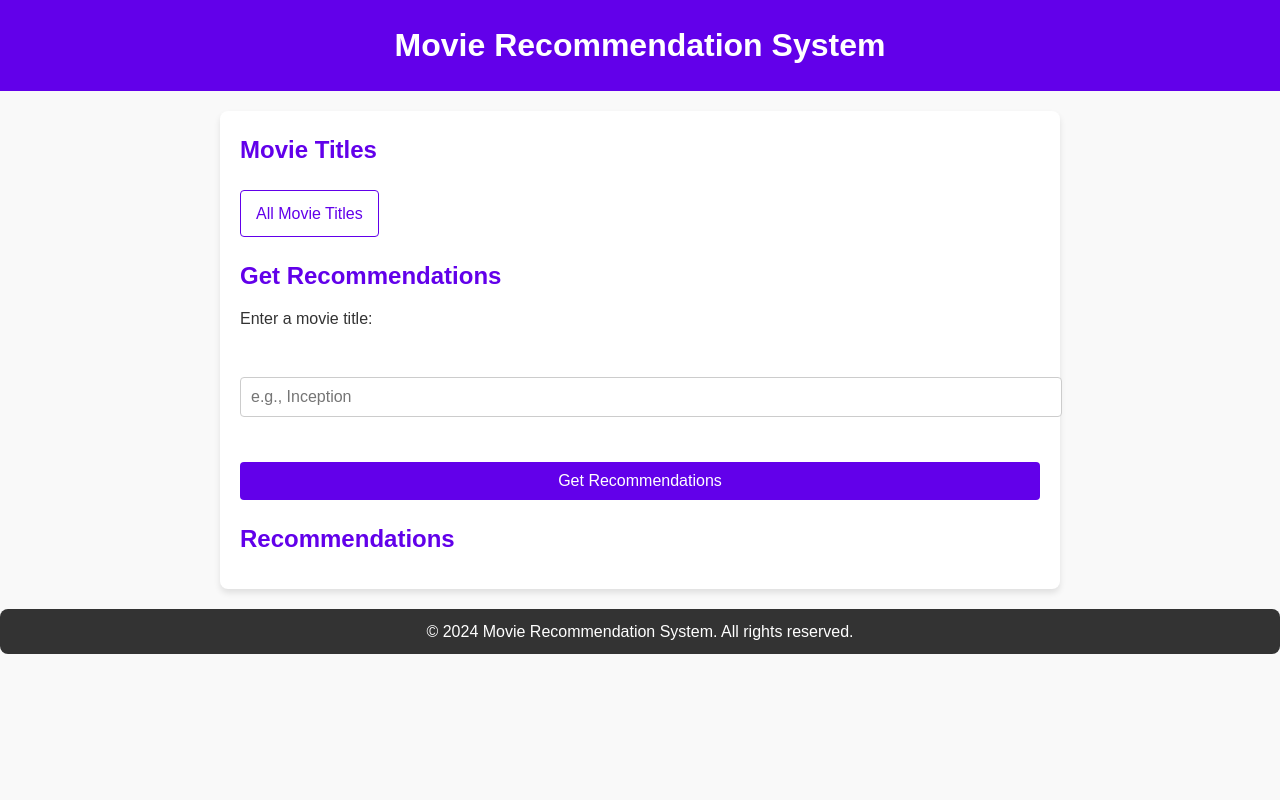
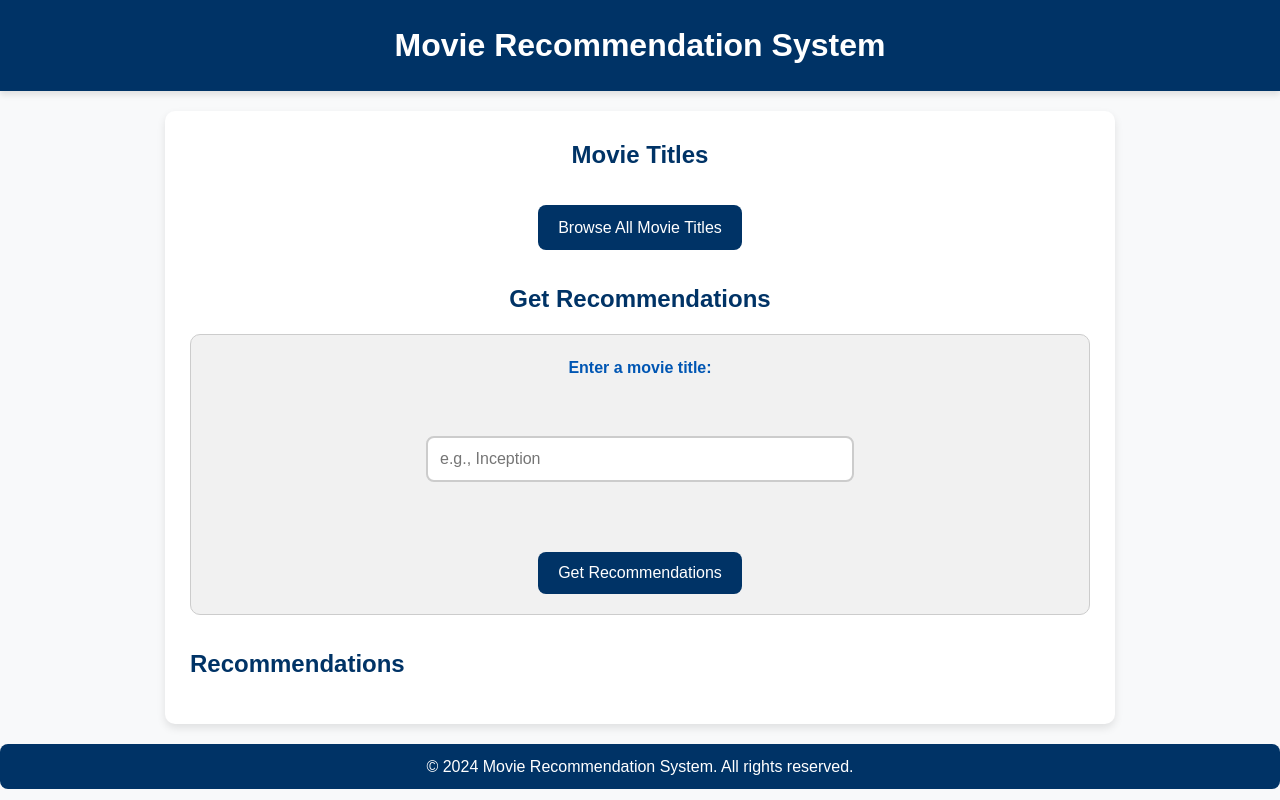
Before and after one commit to Lowkeyperohooker/CSC_108-FInal_Project, a Flask app: page / in a window 1280 px wide. Run offline with Flask 3, Linux system fonts and the light colour scheme; parts of the project's set-up code (start-up, migrations or seed data) failed here and were passed over.

Commit message:
Fix ang bug og gi panindut and ui

```diff
--- a/static/style.css
+++ b/static/style.css
@@ -3,105 +3,201 @@ body, h1, h2, p, ul, a {
     margin: 0;
     padding: 0;
     font-family: Arial, sans-serif;
+    box-sizing: border-box;
 }
 
 body {
-    background-color: #f9f9f9;
+    background-color: #f8f9fa;
     color: #333;
     line-height: 1.6;
 }
 
 /* Header */
 header {
-    background-color: #6200ea;
+    background-color: #003366;
     color: white;
     text-align: center;
     padding: 20px 0;
+    box-shadow: 0 4px 6px rgba(0, 0, 0, 0.1);
+}
+
+header h1 {
+    font-size: 2rem;
+    margin: 0;
 }
 
 /* Main Content */
 main {
-    width: 80%;
-    max-width: 800px;
+    width: 90%;
+    max-width: 900px;
     margin: 20px auto;
     background: white;
-    padding: 20px;
-    border-radius: 8px;
-    box-shadow: 0 4px 6px rgba(0, 0, 0, 0.1);
+    padding: 25px;
+    border-radius: 10px;
+    box-shadow: 0 4px 8px rgba(0, 0, 0, 0.1);
 }
 
 h2 {
-    margin-bottom: 10px;
-    color: #6200ea;
+    margin-bottom: 15px;
+    color: #003366;
+    font-size: 1.5rem;
 }
 
-/* Form Section */
+/* Enhanced Form Section */
 .form-section {
-    margin-bottom: 20px;
+    margin-bottom: 30px;
+    text-align: center;
 }
 
 #recommend-form {
     display: flex;
     flex-direction: column;
-    gap: 10px;
+    align-items: center;
+    gap: 15px;
+    padding: 20px;
+    background-color: #f1f1f1;
+    border: 1px solid #ccc;
+    border-radius: 10px;
+    transition: transform 0.3s ease, box-shadow 0.3s ease;
+}
+
+#recommend-form:hover {
+    transform: translateY(-3px);
+    box-shadow: 0 6px 10px rgba(0, 0, 0, 0.2);
+}
+
+label {
+    font-size: 1rem;
+    font-weight: bold;
+    color: #0056b3;
 }
 
 #movie-title {
-    padding: 10px;
-    border: 1px solid #ccc;
-    border-radius: 4px;
+    padding: 12px;
+    border: 2px solid #ccc;
+    border-radius: 8px;
     font-size: 1rem;
-    width: 100%;
+    width: 80%;
+    max-width: 400px;
+    transition: border-color 0.3s ease, box-shadow 0.3s ease;
 }
 
-button {
-    padding: 10px;
-    background-color: #6200ea;
+#movie-title:focus {
+    border-color: #003366;
+    box-shadow: 0 0 5px rgba(0, 51, 102, 0.5);
+    outline: none;
+}
+
+button[type="submit"] {
+    padding: 12px 20px;
+    background-color: #003366;
     color: white;
     border: none;
-    border-radius: 4px;
+    border-radius: 8px;
     font-size: 1rem;
     cursor: pointer;
-    transition: background-color 0.3s ease;
+    transition: background-color 0.3s ease, transform 0.2s ease;
 }
 
-button:hover {
-    background-color: #3700b3;
+button[type="submit"]:hover {
+    background-color: #0056b3;
+    transform: scale(1.05);
+}
+
+button[type="submit"]:active {
+    transform: scale(0.98);
+}
+
+.error-message {
+    color: #d9534f;
+    font-size: 0.9rem;
 }
 
 /* Features Section */
 .features-section {
-    margin-bottom: 20px;
+    margin-bottom: 30px;
+    text-align: center;
 }
 
 .feature-link {
     display: inline-block;
-    margin-top: 10px;
+    margin-top: 15px;
     text-decoration: none;
-    color: #6200ea;
+    color: white;
     font-size: 1rem;
-    padding: 10px 15px;
-    border: 1px solid #6200ea;
-    border-radius: 4px;
-    transition: background-color 0.3s ease, color 0.3s ease;
+    padding: 10px 20px;
+    background-color: #003366;
+    border-radius: 8px;
+    transition: background-color 0.3s ease, transform 0.2s ease;
 }
 
 .feature-link:hover {
-    background-color: #6200ea;
-    color: white;
+    background-color: #0056b3;
+    transform: translateY(-3px);
 }
 
 /* Recommendations Section */
 .recommendations-section ul {
     list-style: none;
     margin-top: 10px;
+    padding: 0;
+    text-align: center;
 }
 
 .recommendations-section ul li {
     background-color: #f1f1f1;
+    padding: 12px;
+    margin: 8px 0;
+    border-radius: 8px;
+    border: 1px solid #ccc;
+    transition: background-color 0.3s ease, transform 0.2s ease;
+}
+
+.recommendations-section ul li:hover {
+    background-color: #e9ecef;
+    transform: scale(1.02);
+    cursor: pointer;
+}
+
+/* Movies List Section */
+.movies-list ul {
+    list-style: none;
+    margin: 20px 0;
+    padding: 0;
+}
+
+.movies-list li {
+    background-color: #f1f1f1;
+    margin: 5px 0;
     padding: 10px;
-    margin: 5px 0;
-    border-radius: 4px;
+    border-radius: 8px;
+    border: 1px solid #ccc;
+    transition: background-color 0.3s ease, transform 0.2s ease;
+}
+
+.movies-list li:hover {
+    background-color: #e9ecef;
+    transform: scale(1.02);
+    cursor: pointer;
+}
+
+/* Navigation Section */
+.navigation {
+    text-align: center;
+    margin-top: 20px;
+}
+
+.back-link {
+    text-decoration: none;
+    color: white;
+    background-color: #003366;
+    padding: 12px 20px;
+    border-radius: 8px;
+    transition: background-color 0.3s ease;
+}
+
+.back-link:hover {
+    background-color: #0056b3;
 }
 
 /* Footer */
@@ -109,7 +205,17 @@ footer {
     text-align: center;
     margin-top: 20px;
     padding: 10px 0;
-    background-color: #333;
+    background-color: #003366;
     color: white;
     border-radius: 8px;
 }
+
+/* Utility Classes */
+.hidden {
+    display: none;
+}
+
+/* Hover Effects for Interactivity */
+li:hover {
+    cursor: pointer;
+}
--- a/templates/index.html
+++ b/templates/index.html
@@ -14,15 +14,17 @@
     <main>
         <section class="features-section">
             <h2>Movie Titles</h2>
-            <a href="/movies" class="feature-link">All Movie Titles</a>
+            <a href="/movies" class="feature-link">Browse All Movie Titles</a>
         </section>
 
         <section class="form-section">
             <h2>Get Recommendations</h2>
-            <form id="recommend-form">
+            <form id="recommend-form" onsubmit="event.preventDefault(); getRecommendations();">
                 <label for="movie-title">Enter a movie title:</label><br>
-                <input type="text" id="movie-title" name="movie-title" placeholder="e.g., Inception" required><br>
-                <button type="button" onclick="getRecommendations()">Get Recommendations</button>
+                <input type="text" id="movie-title" name="movie-title" placeholder="e.g., Inception" required>
+                <span id="error-message" class="error-message"></span>
+                <br>
+                <button type="submit">Get Recommendations</button>
             </form>
         </section>
 
```
Also changed, not shown: recommendation_system.py (+35 -60 lines), static/movies.css (+33 -16 lines), static/movies.js (+14 -10 lines), static/script.js (+26 -9 lines), templates/movies.html (+6 -3 lines), terminal_run.py (added, +44 -0 lines).
